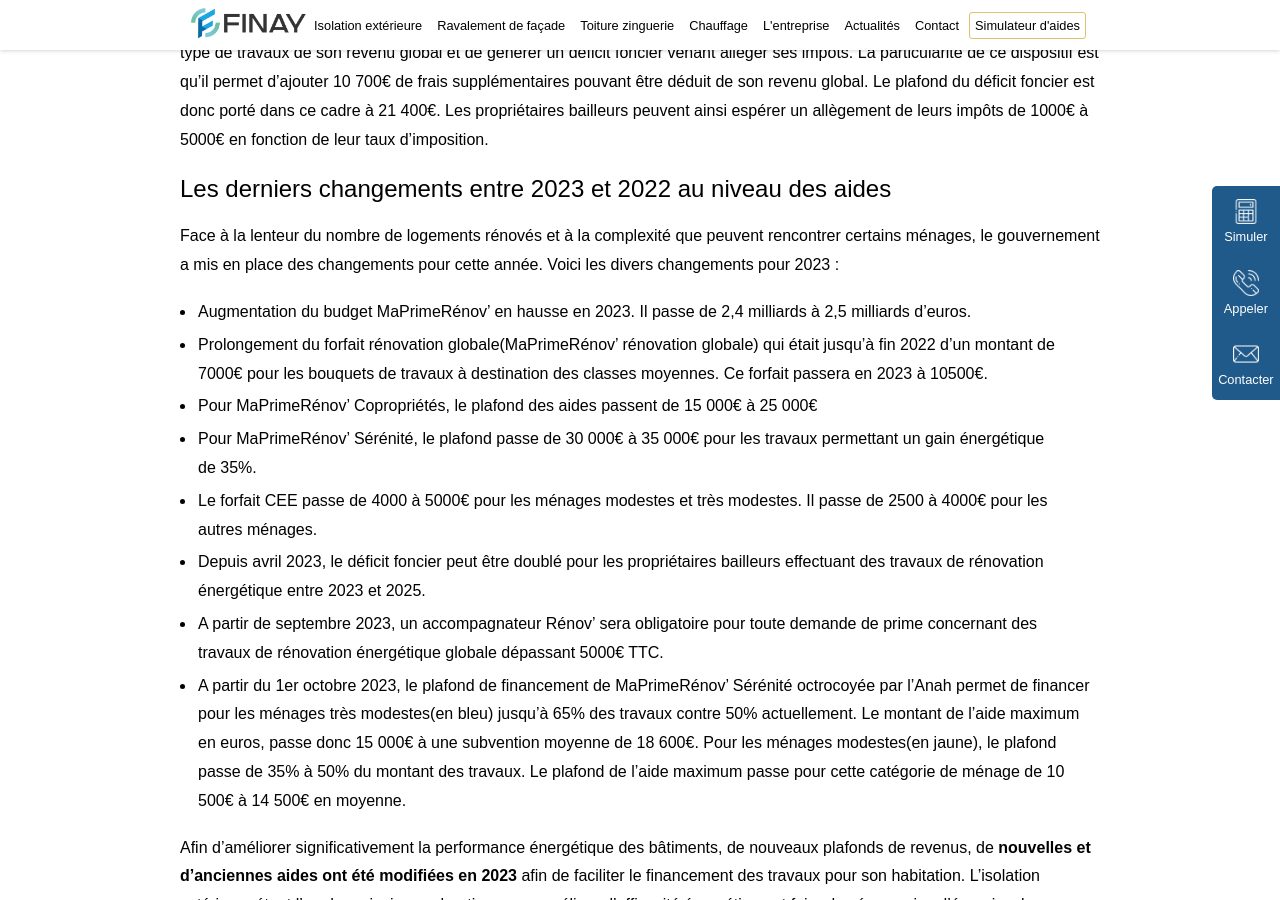
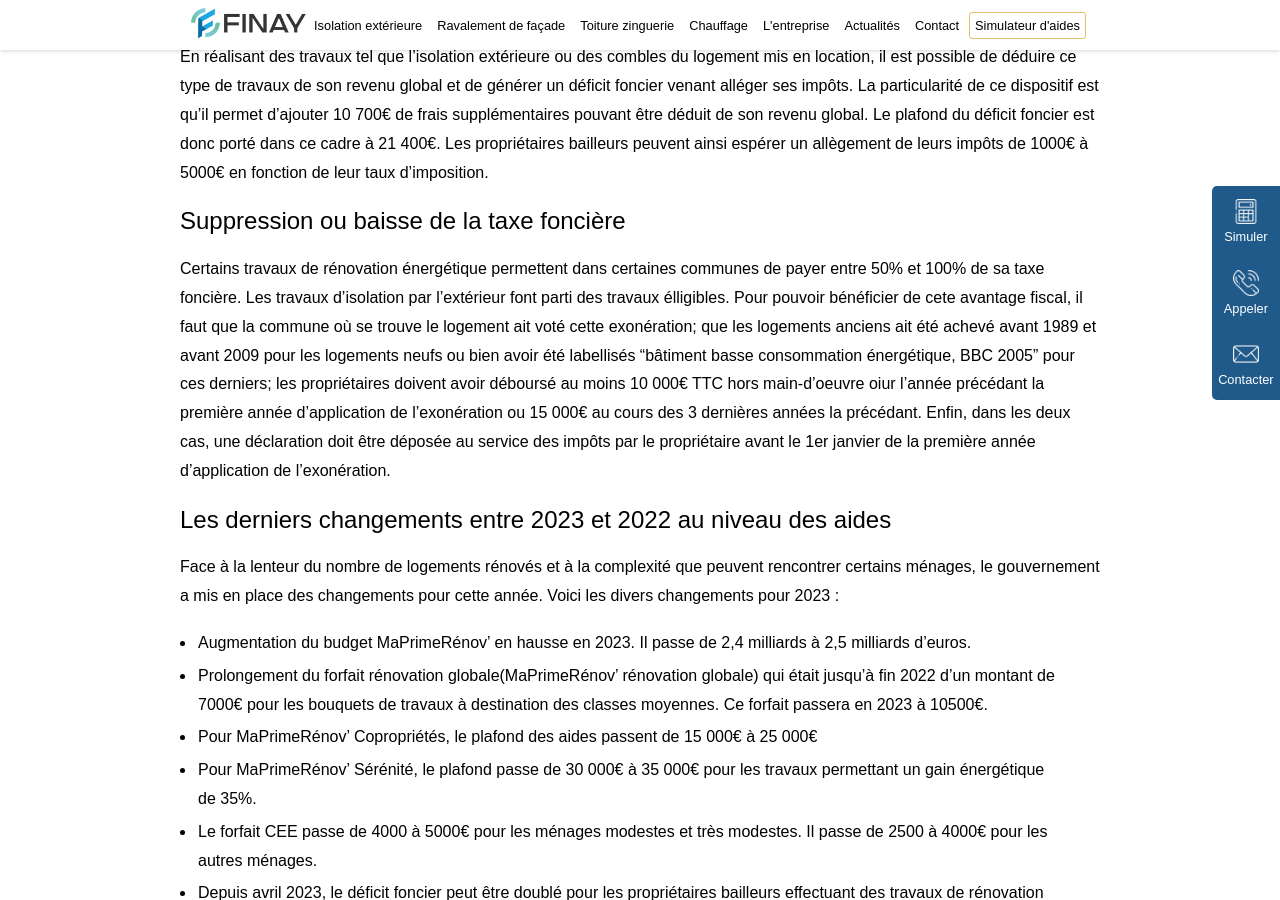
Before and after one commit to ozymedia/finay, a Jekyll site: the page built from _posts/2022-11-04-aides-isolation-exterieure-2023.md, in a window 1280 px wide and 900 px high, scrolled down 5894 px. Built offline with Jekyll 4.4.1, drawn with Linux system fonts in a browser that asks for light colours; some web fonts are replaced; a script that is not in the unit is left out; some of the changed text lies outside the part shown.

Commit message:
add text aides isolation

```diff
--- a/_posts/2022-11-04-aides-isolation-exterieure-2023.md
+++ b/_posts/2022-11-04-aides-isolation-exterieure-2023.md
@@ -23,6 +23,7 @@ Des **travaux d’isolation des murs par l’extérieur bénéficient de nombreu
 <li><a href="#aides-locales">Les aides locales</a></li>
 <li><a href="#denormandie">Le dispositif fiscal Denormandie</a></li>
 <li><a href="#deficit-foncier">Baisser ses impôts avec le déficit foncier</a></li>
+<li><a href="#taxe-fonciere"></a>Suppression ou réduction de la taxe foncière</li>
 <li><a href="#changements-2023">Les changements entre 2022 et 2023</a></li>
 </ul>
 </div>
@@ -134,6 +135,9 @@ Selon la durée de location, vous pourriez bénéficier des réductions suivante
 ## Réduction des impôts en réalisant du déficit foncier {#deficit-foncier}
 Depuis avril 2023, il est possible de doubler son déficit foncier en réalisant des travaux entre 2023 et 2025 qui permettent d'améliorer les très mauvaises notes de son DPE pour atteindre une note minimale de D pour les logements mis en location nue. En réalisant des travaux tel que l'isolation extérieure ou des combles du logement mis en location, il est possible de déduire ce type de travaux de son revenu global et de générer un déficit foncier venant alléger ses impôts. La particularité de ce dispositif est qu'il permet d'ajouter 10 700€ de frais supplémentaires pouvant être déduit de son revenu global. Le plafond du déficit foncier est donc porté dans ce cadre à 21 400€. Les propriétaires bailleurs peuvent ainsi espérer un allègement de leurs impôts de 1000€ à 5000€ en fonction de leur taux d'imposition.
 
+## Suppression ou baisse de la taxe foncière {#taxe-fonciere}
+Certains travaux de rénovation énergétique permettent dans certaines communes de payer entre 50% et 100% de sa taxe foncière. Les travaux d'isolation par l'extérieur font parti des travaux élligibles. Pour pouvoir bénéficier de cete avantage fiscal, il faut que la commune où se trouve le logement ait voté cette exonération; que les logements anciens ait été achevé avant 1989 et avant 2009 pour les logements neufs ou bien avoir été labellisés "bâtiment basse consommation énergétique, BBC 2005" pour ces derniers; les propriétaires doivent avoir déboursé au moins 10 000€ TTC hors main-d'oeuvre oiur l'année précédant la première année d'application de l'exonération ou 15 000€ au cours des 3 dernières années la précédant. Enfin, dans les deux cas, une déclaration doit être déposée au service des impôts par le propriétaire avant le 1er janvier de la première année d'application de l'exonération.
+
 ## Les derniers changements entre 2023 et 2022 au niveau des aides {#changements-2023}
 
 Face à la lenteur du nombre de logements rénovés et à la complexité que peuvent rencontrer certains ménages, le gouvernement a mis en place des changements pour cette année.
```
Also changed, not shown: other parts of _posts/2022-11-04-aides-isolation-exterieure-2023.md (+1 -1 lines).
